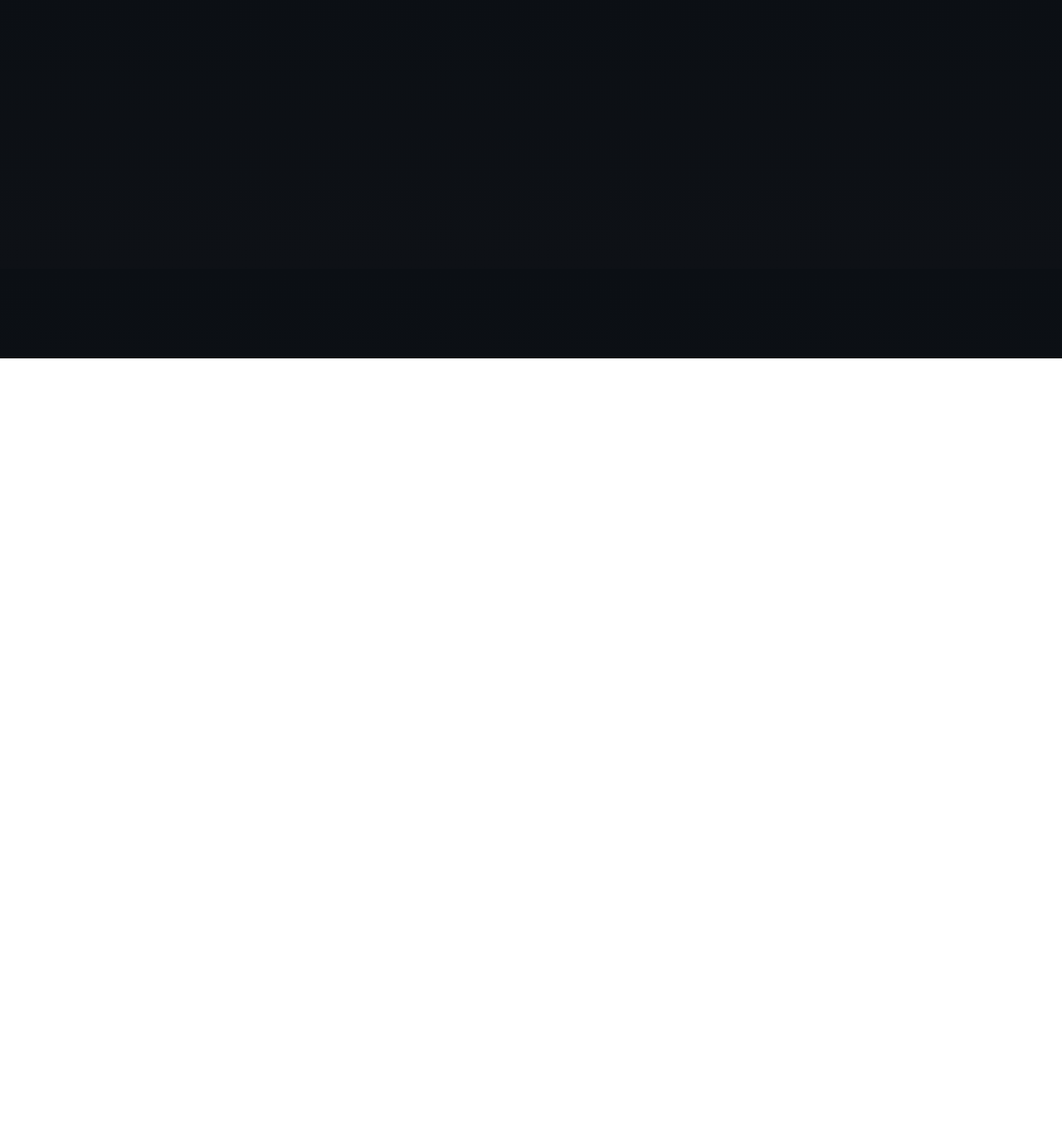
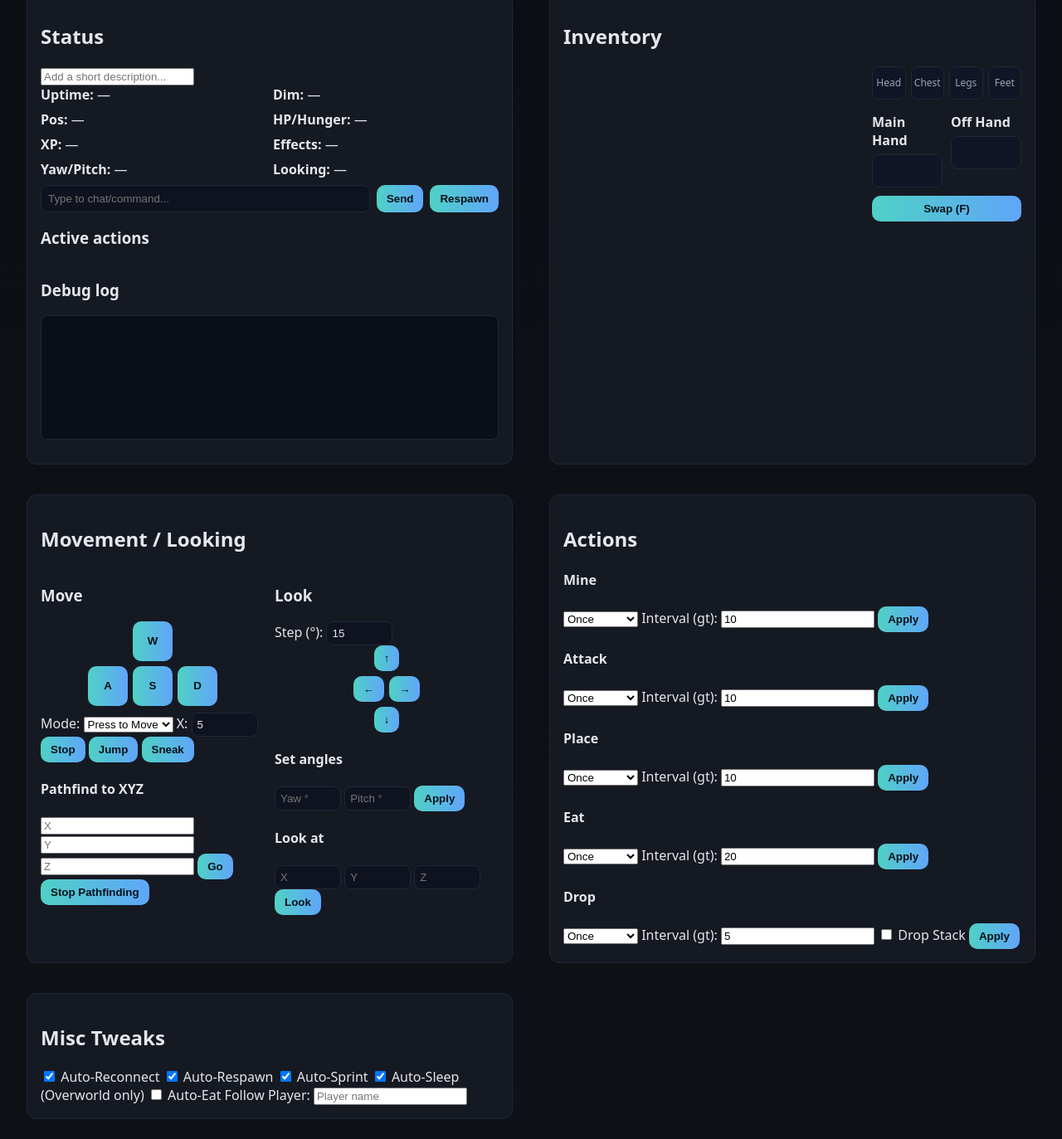
Before and after one commit to jay171717/hope, a website: page public/index.html in a window 1280 px wide. Shown: the part 368-1741 px from the top of the page at 83% size. Before the commit the page ends 800 px from the top, so only its background shows below. Drawn offline with nearby package versions, Linux system fonts and the light colour scheme; no server answers.

Commit message:
Update index.html

```diff
--- a/public/index.html
+++ b/public/index.html
@@ -21,10 +21,12 @@
       </div>
       <div class="right">
         <div class="players">
-          <h3>Online Players</h3>
+          <h3>Non-Bot Players</h3>
           <div id="svPlayers" class="avatars"></div>
-          <h3>Non-bot Players</h3>
-          <div id="svNonBotPlayers" class="avatars"></div>
+        </div>
+        <div class="players">
+          <h3>Bots</h3>
+          <div id="botPlayers" class="avatars"></div>
         </div>
       </div>
     </div>
@@ -35,7 +37,6 @@
       <div class="toolbar">
         <h2>Bots</h2>
         <div class="add-bot">
-          <!-- removed ID field; username will act as id -->
           <input id="botName" placeholder="Bot username"/>
           <select id="botAuth">
             <option value="offline" selected>Cracked (offline)</option>
@@ -47,7 +48,7 @@
       <div id="botList" class="bot-list"></div>
     </section>
 
-    <section id="botPanel" class="grid2" style="display:none;">
+    <section id="botPanel" class="grid2">
       <div class="card" id="statusPanel">
         <div class="panel-header">
           <h2>Status</h2>
@@ -120,16 +121,15 @@
             <div class="mv-opts">
               <label>Mode:
                 <select id="mvMode">
-                  <option value="press">Press to move</option>
-                  <option value="blocks">X blocks</option>
+                  <option value="press">Press to Move</option>
+                  <option value="blocks">X Blocks</option>
                   <option value="continuous">Continuous</option>
                 </select>
               </label>
-              <label>Blocks: <input id="mvBlocks" type="number" value="5" min="1" max="100"/></label>
-              <button id="mvGoBlocks">Move X Blocks</button>
-              <label><input id="mvContinuous" type="checkbox"/> Continuous (legacy)</label>
-              <button id="mvStop">Stop Move</button>
+              <label>X: <input id="mvBlocks" type="number" value="5" min="1" max="100"/></label>
+              <button id="mvStop">Stop</button>
               <button id="mvJump">Jump</button>
+              <button id="mvSneak">Sneak</button>
             </div>
             <div class="goto">
               <h4>Pathfind to XYZ</h4>
@@ -137,6 +137,7 @@
               <input id="gotoY" placeholder="Y" type="number"/>
               <input id="gotoZ" placeholder="Z" type="number"/>
               <button id="gotoBtn">Go</button>
+              <button id="stopGotoBtn">Stop Pathfinding</button>
             </div>
           </div>
           <div>
@@ -172,26 +173,26 @@
       <div class="card" id="actionsPanel">
         <h2>Actions</h2>
         <div class="actions">
-          <div class="action" data-action="leftClick">
-            <h4>Left Click</h4>
+          <div class="action" data-action="mine">
+            <h4>Mine</h4>
             <select class="mode"><option>Once</option><option>Interval</option><option>Continuous</option><option>Stop</option></select>
             <label>Interval (gt): <input class="gt" type="number" value="10"/></label>
             <button class="apply">Apply</button>
           </div>
-          <div class="action" data-action="rightClick">
-            <h4>Right Click</h4>
+          <div class="action" data-action="attack">
+            <h4>Attack</h4>
             <select class="mode"><option>Once</option><option>Interval</option><option>Continuous</option><option>Stop</option></select>
             <label>Interval (gt): <input class="gt" type="number" value="10"/></label>
             <button class="apply">Apply</button>
           </div>
-          <div class="action" data-action="jump">
-            <h4>Jump</h4>
+          <div class="action" data-action="place">
+            <h4>Place</h4>
             <select class="mode"><option>Once</option><option>Interval</option><option>Continuous</option><option>Stop</option></select>
-            <label>Interval (gt): <input class="gt" type="number" value="20"/></label>
+            <label>Interval (gt): <input class="gt" type="number" value="10"/></label>
             <button class="apply">Apply</button>
           </div>
-          <div class="action" data-action="sneak">
-            <h4>Sneak</h4>
+          <div class="action" data-action="eat">
+            <h4>Eat</h4>
             <select class="mode"><option>Once</option><option>Interval</option><option>Continuous</option><option>Stop</option></select>
             <label>Interval (gt): <input class="gt" type="number" value="20"/></label>
             <button class="apply">Apply</button>
@@ -209,11 +210,12 @@
       <div class="card" id="miscPanel">
         <h2>Misc Tweaks</h2>
         <div class="toggles">
-          <label><input type="checkbox" id="twAutoReconnect" checked /> Auto-Reconnect</label>
+          <label><input type="checkbox" id="twAutoReconnect" checked/> Auto-Reconnect</label>
           <label><input type="checkbox" id="twAutoRespawn" checked/> Auto-Respawn</label>
           <label><input type="checkbox" id="twAutoSprint" checked/> Auto-Sprint</label>
-          <label><input type="checkbox" id="twAutoSleep" /> Auto-Sleep (Overworld only)</label>
-          <label><input type="checkbox" id="twAutoMinePlace" /> Auto Mine/Place (pathfinder) — off = parkour only</label>
+          <label><input type="checkbox" id="twAutoSleep" checked/> Auto-Sleep (Overworld only)</label>
+          <label><input type="checkbox" id="twAutoEat"/> Auto-Eat</label>
+          <label>Follow Player: <input type="text" id="twFollowPlayer" placeholder="Player name"/></label>
         </div>
       </div>
     </section>
```
